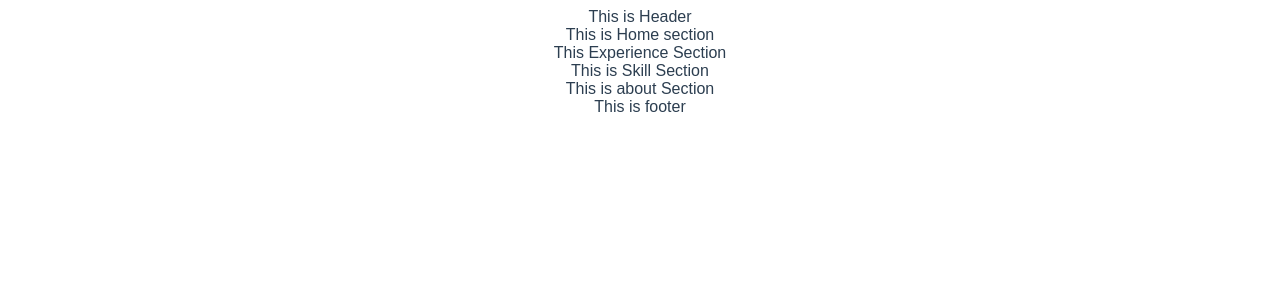
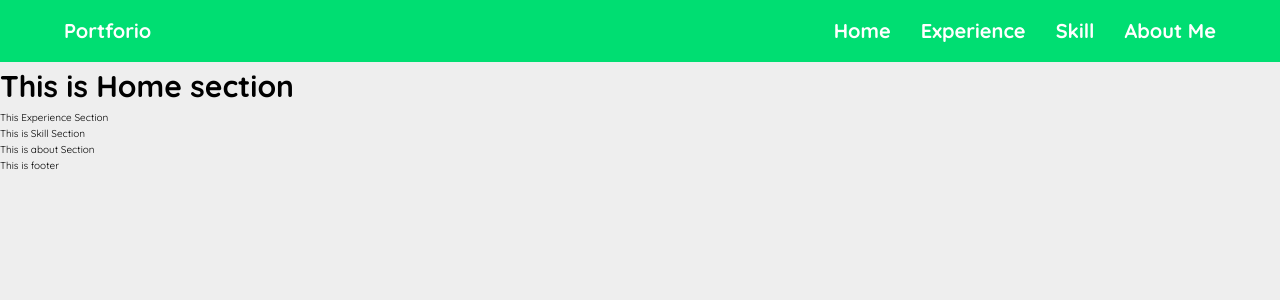
Before and after one commit to mmarone/portfolio, a Vue app: page / in a window 1280 px wide. Shown: the top 300 px of the page. Built offline with nearby package versions, Linux system fonts and the light colour scheme; the HTML template or start-up script is replaced by a standard one.

Commit message:
Create Header

```diff
--- a/src/App.vue
+++ b/src/App.vue
@@ -22,10 +22,5 @@ export default {
 </script>
 
 <style lang="scss">
-#app {
-  @import url("https://fonts.googleapis.com/css?family=Quicksand:300,400,500,700");
-  font-family: "Quicksans", sans-serif;
-  text-align: center;
-  color: #2c3e50;
-}
+@import 'assets/scss/style.scss';
 </style>
--- /dev/null
+++ b/src/assets/scss/style.scss
@@ -0,0 +1,83 @@
+@import url('https://fonts.googleapis.com/css?family=Quicksand:300,400,500,700');
+
+// COLOR VARIABLES
+// $color-primary: #c69963;
+
+// FONT VARIABLES
+$font-primary: 'Quicksand', sans-serif;
+// RESPONSIVE BREAKPOINTS
+$bp-largest: 75em;  // 1200px
+$bp-large: 62.5em;  // 1000px
+$bp-medium: 50em;   // 800px
+$bp-small: 37.5em;  // 600px
+
+
+*,
+*::before,
+*::after {
+    margin: 0;
+    padding: 0;
+    box-sizing: inherit;
+}
+
+html {
+    box-sizing: border-box;
+    font-size: 62.5%;
+
+    @media only screen and (max-width: $bp-largest){
+        font-size: 50%;
+    }
+}
+
+body {
+    font-family: $font-primary;
+    line-height: 1.6;
+    background-color: #eee;
+}
+
+.container {
+    margin: 0 auto;
+    position: relative;
+}
+
+@media screen and (min-width: 1088px) {
+.container {
+    max-width: 960px;
+    width: 960px;
+}
+
+.container.is-fluid {
+    margin-left: 64px;
+    margin-right: 64px;
+    max-width: none;
+    width: auto;
+}
+}
+
+@media screen and (max-width: 1279px) {
+.container.is-widescreen {
+    max-width: 1152px;
+    width: auto;
+}
+}
+
+@media screen and (max-width: 1471px) {
+.container.is-fullhd {
+    max-width: 1344px;
+    width: auto;
+}
+}
+
+@media screen and (min-width: 1280px) {
+.container {
+    max-width: 1152px;
+    width: 1152px;
+}
+}
+
+@media screen and (min-width: 1472px) {
+.container {
+    max-width: 1344px;
+    width: 1344px;
+}
+}
--- a/src/components/Header.vue
+++ b/src/components/Header.vue
@@ -1,7 +1,25 @@
 <template>
-    <div class="header">
-        This is Header
-    </div>
+    <header class="header">
+        <nav class="site-nav container">
+            <div class="site-nav__logo">
+                Portforio
+            </div>
+            <ul class="site-nav__menu">
+                <li class="site-nav__item">
+                    <a class="site-nav__link" href="/upcase/practice">Home</a>
+                </li>
+                <li class="site-nav__item">
+                    <a class="site-nav__link" href="/upcase/the-weekly-iteration">Experience</a>
+                </li>
+                <li class="site-nav__item">
+                    <a class="site-nav__link" href="/upcase/decks">Skill</a>
+                </li>
+                <li class="site-nav__item">
+                    <a class="site-nav__link" href="https://forum.upcase.com/">About Me</a>
+                </li>
+            </ul>
+        </nav>
+    </header>
 </template>
 
 <script>
@@ -10,6 +28,37 @@ export default {
 }
 </script>
 
-<style lang="sass" scope>
+<style lang="scss" scope>
+    .header {
+        font-size: 2rem;
+        background-color: #00de72;
+        padding: 1.5rem 3rem;
+        font-weight: 700;
+        color: #fff;
+    }
 
+    .site-nav {
+        display: flex;
+        justify-content: space-between;
+
+        &__logo {
+        }
+
+        &__menu {
+            display: flex;
+            justify-content: space-between;
+        }
+
+        &__item {
+            list-style: none;
+
+            &:not(:last-child) {
+                margin-right: 3rem;
+            }
+        }
+        &__link {
+           color: currentColor;
+           text-decoration: none;
+        }
+    }
 </style>
--- a/src/components/Home.vue
+++ b/src/components/Home.vue
@@ -11,5 +11,8 @@ export default {
 </script>
 
 <style lang="scss" scoped>
-
+    .home {
+        font-size: 3rem;
+        font-weight: 700;
+    }
 </style>
--- a/src/components/Main.vue
+++ b/src/components/Main.vue
@@ -13,7 +13,6 @@ import Experience from './Experience.vue';
 import Skill from './Skill.vue';
 import About from './About.vue';
 export default {
-    name: "main",
     components: {
         Home,
         Experience,
```
